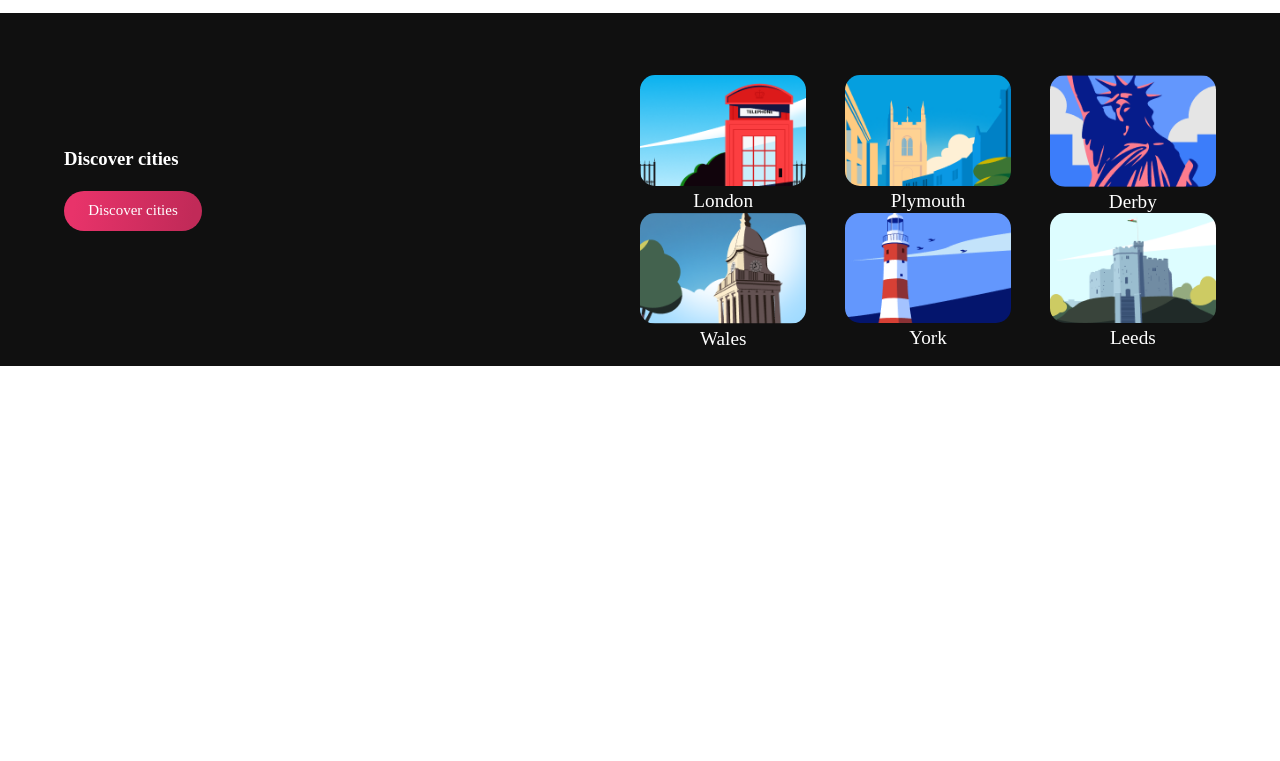
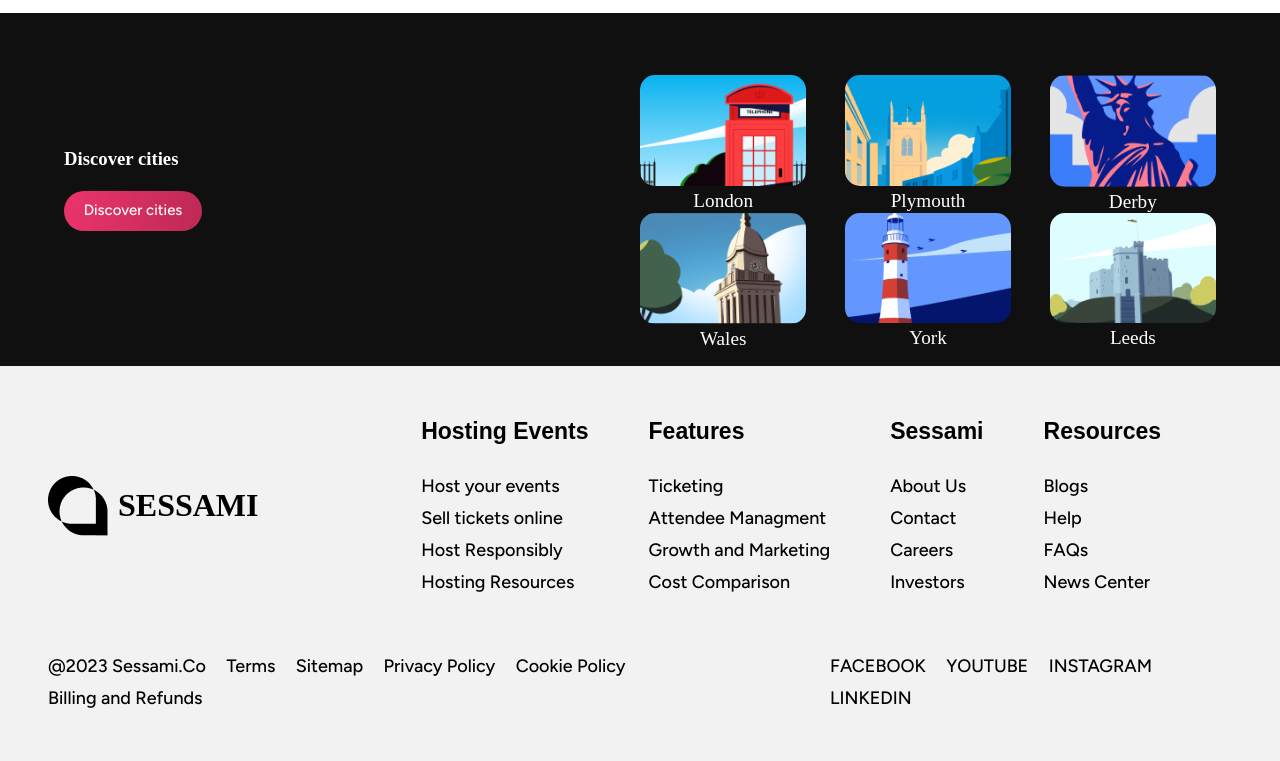
Before and after one commit to ggxsam/homepage, a plain HTML site: page index.html in a window 1280 px wide. Shown: the part 1690-2451 px from the top of the page. Before the commit the page ends 2056 px from the top, so only its background shows below. Drawn offline with Linux system fonts and the light colour scheme.

Commit message:
homepage

```diff
--- a/css/footer.css
+++ b/css/footer.css
@@ -0,0 +1,101 @@
+footer {
+  width: 100%;
+  background-color: #f2f2f2;
+  padding: 1rem 2rem;
+}
+.footer-details,
+.end {
+  font-size: 18px;
+  font-family: "Figtree", sans-serif;
+  font-weight: 500;
+}
+.footer-details h4 {
+  font-size: 23px;
+  font-family: "Plus Jakarta Sans", sans-serif;
+}
+.footer {
+  padding-top: 30px;
+}
+
+.footer-img {
+  display: flex;
+  align-items: center;
+}
+.footer-img img,
+.footer-img h1 {
+  margin-right: 10px;
+}
+.footer-details ul li,
+.end ul li {
+  text-decoration: none;
+  list-style: none;
+  padding-top: 10px;
+}
+
+.footer-details li a,
+.end li a {
+  text-decoration: none;
+  color: black;
+}
+.footer-details a:hover,
+.end a:hover {
+  text-decoration: underline;
+}
+.end,
+.footer {
+  padding: 1rem 1rem;
+}
+.column {
+  padding-top: 20px;
+  padding-bottom: 20px;
+}
+.first,
+.second,
+.f-title {
+  padding-bottom: 20px;
+}
+@media screen and (min-width: 830px) {
+  .footer {
+    display: flex;
+    justify-content: space-between;
+    align-items: center;
+  }
+
+  .footer-details {
+    display: flex;
+    justify-content: space-between;
+    gap: 30px;
+    /* align-items: center; */
+    /* width: 50vw; */
+  }
+
+  .end {
+    display: flex;
+    justify-content: space-between;
+    align-items: center;
+  }
+}
+
+@media screen and (min-width: 1100px) {
+  .footer-img {
+    width: 24vw;
+    /* height:100%; */
+  }
+
+  .footer-details {
+    width: 70vw;
+    gap: 60px;
+    display: flex;
+    justify-content: center;
+    align-items: center;
+  }
+
+  .end {
+    gap: 80px;
+  }
+
+  .links li {
+    display: inline-block;
+    margin-right: 16px;
+  }
+}
--- a/index.html
+++ b/index.html
@@ -4,6 +4,9 @@
     <meta charset="UTF-8">
     <meta name="viewport" content="width=device-width, initial-scale=1.0">
     <title>Document</title>
+    <link rel="preconnect" href="https://fonts.googleapis.com">
+<link rel="preconnect" href="https://fonts.gstatic.com" crossorigin>
+<link href="https://fonts.googleapis.com/css2?family=Figtree:ital,wght@0,300..900;1,300..900&display=swap" rel="stylesheet">
     <link rel="stylesheet" href="css/nav.css">
     <link rel="stylesheet" href="css/hero-sec.css">
     <link rel="stylesheet" href="css/section.css">
@@ -252,6 +255,74 @@
         </div>
     </section> -->
 
+    <footer>
+        <div class="footer">
+          <div class="footer-img">
+            <img src="img/logo2.png" alt="logo" class="logo2" >
+            <span><h1>SESSAMI</h1></span>
+          </div>
+          <div class="footer-details">
+            <article class="column">
+              <h4 class="f-title">Hosting Events</h4>
+              <ul class="footer-link">
+                <li><a href="#">Host your events</a></li>
+                <li><a href="#">Sell tickets online</a></li>
+                <li><a href="#">Host Responsibly</a></li>
+                <li><a href="#">Hosting Resources</a></li>
+              </ul>
+            </article>
+            <article class="column">
+              <h4 class="f-title">Features</h4>
+              <ul class="footer-link">
+                <li><a href="#">Ticketing</a></li>
+                <li><a href="#">Attendee Managment</a></li>
+                <li><a href="#">Growth and Marketing</a></li>
+                <li><a href="#">Cost Comparison</a></li>
+              </ul>
+            </article>
+            <article class="column">
+              <h4 class="f-title">Sessami</h4>
+              <ul class="footer-link">
+                <li><a href="#">About Us</a></li>
+                <li><a href="#">Contact</a></li>
+                <li><a href="#">Careers</a></li>
+                <li><a href="#">Investors</a></li>
+              </ul>
+            </article>
+            <article class="column">
+              <h4 class="f-title">Resources</h4>
+              <ul class="footer-link">
+                <li><a href="#">Blogs</a></li>
+                <li><a href="#">Help</a></li>
+                <li><a href="#">FAQs</a></li>
+                <li><a href="#">News Center</a></li>
+              </ul>
+            </article>
+        </div>
+    </div>
+
+      <footer class="end">
+          <div class="first">
+              <ul class="links">
+                  <li><a href="#">@2023 Sessami.Co </a></li>
+                  <li><a href="#">Terms </a></li>
+                  <li><a href="#">Sitemap </a></li>
+                  <li><a href="#">Privacy Policy</a></li>
+                  <li><a href="#">Cookie Policy</a></li>
+                  <li><a href="#">Billing and Refunds</a></li>
+                </ul>
+            </div>
+            <div class="second">
+                <ul class="links">
+                    <li><a href="#">FACEBOOK</a></li>
+                    <li><a href="#">YOUTUBE</a></li>
+                    <li><a href="#">INSTAGRAM</a></li>
+                    <li><a href="#">LINKEDIN</a></li>
+                </ul>
+            </div>
+</footer>
+</footer>
+    <!-- </footer> -->
 
 </body>
 </html>
```
